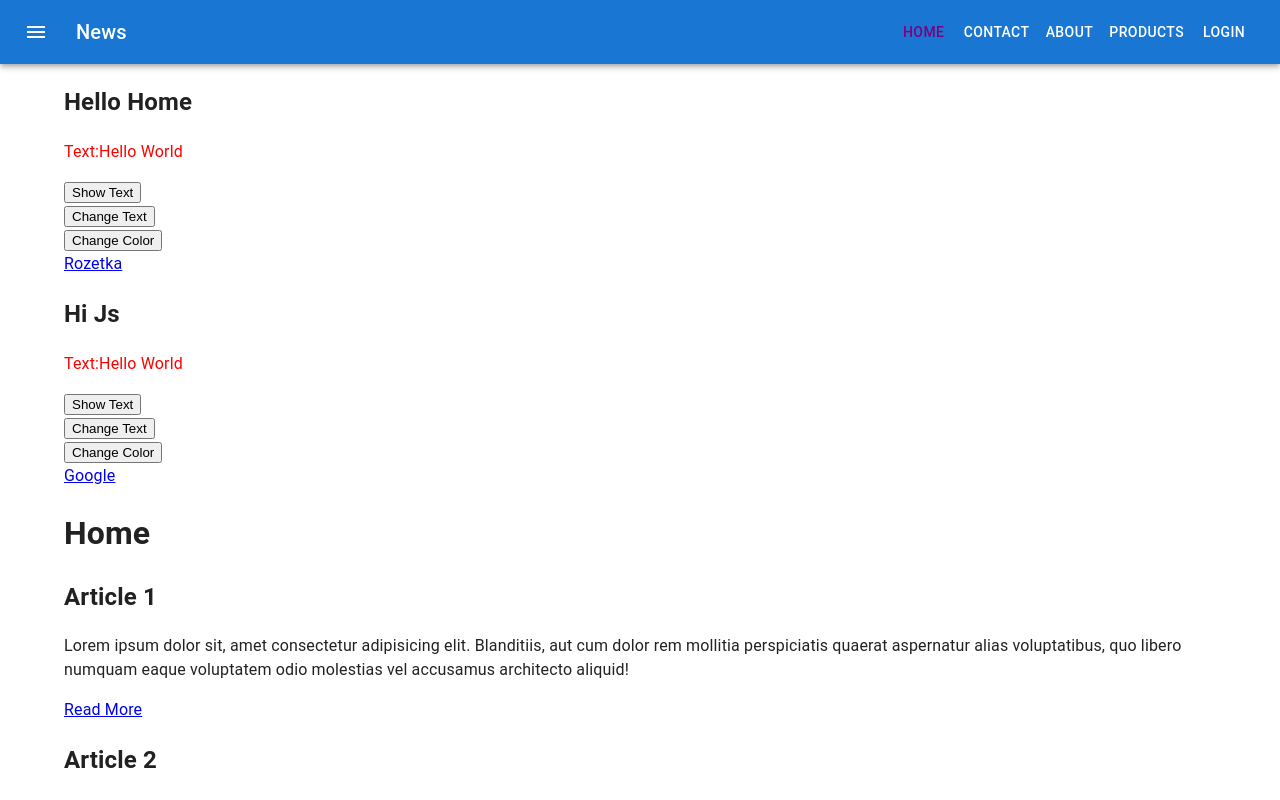
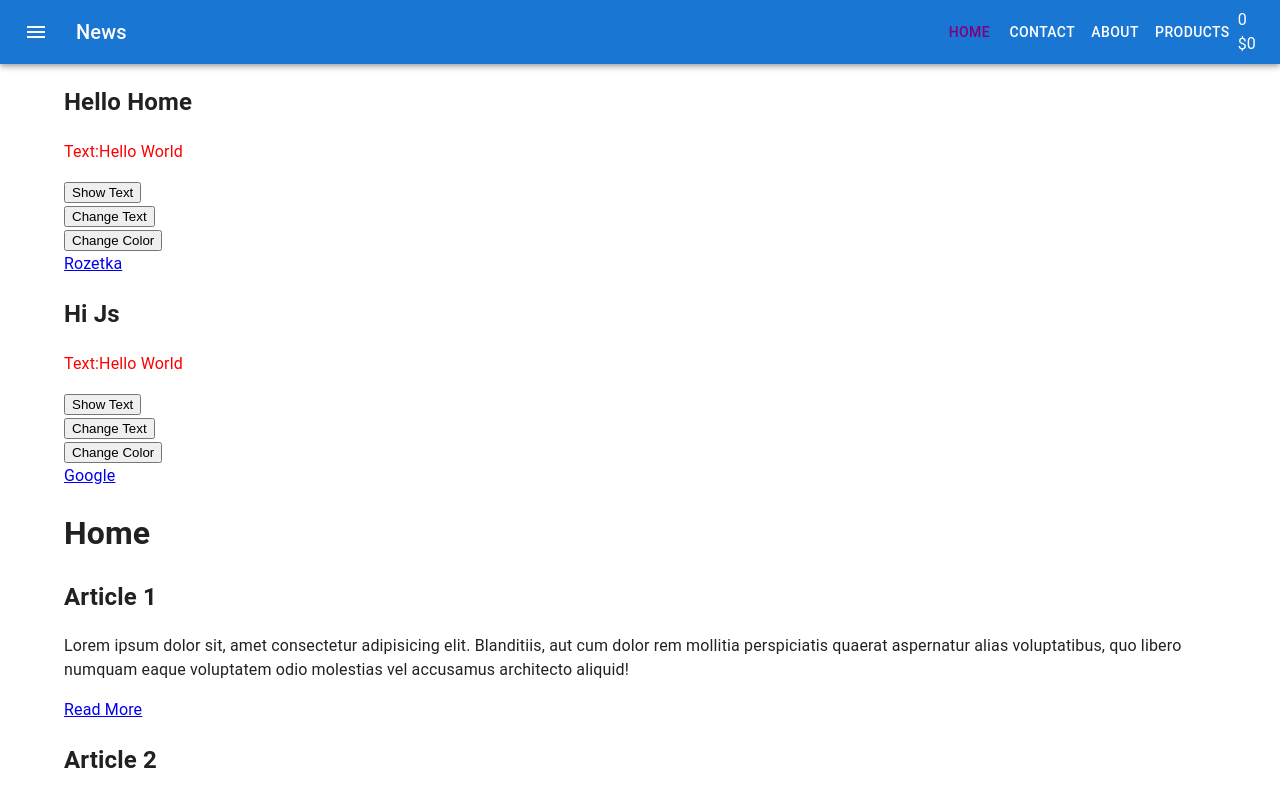
Before and after one commit to WebOleg/react-shop, a React (Create React App) app: page / in a window 1280 px wide. Shown: the top 800 px of the page. Built offline with nearby package versions, Linux system fonts and the light colour scheme.

Commit message:
add Cart

```diff
--- /dev/null
+++ b/src/components/Cart/CartHeader.js
@@ -0,0 +1,12 @@
+import React from 'react'
+
+const CartHeader = () => {
+    return (
+        <div>
+            <div>0</div>
+            <div>$0</div>
+        </div>
+    )
+}
+
+export default CartHeader
--- a/src/components/Menu/Menu.js
+++ b/src/components/Menu/Menu.js
@@ -1,51 +1,15 @@
 import React from 'react'
-import { Button } from '@mui/material'
-import { NavLink } from 'react-router-dom'
+
 import './Menu.scss'
+import MenuItem from './MenuItem'
 
 const menu = () => {
     return (
         <>
-            <Button>
-                <NavLink
-                    to="/"
-                    className={({ isActive }) =>
-                        isActive ? 'menu-item-active' : 'menu-item'
-                    }
-                >
-                    Home
-                </NavLink>
-            </Button>
-            <Button>
-                <NavLink
-                    to="/contact"
-                    className={({ isActive }) =>
-                        isActive ? 'menu-item-active' : 'menu-item'
-                    }
-                >
-                    Contact
-                </NavLink>
-            </Button>
-            <Button>
-                <NavLink
-                    to="/about"
-                    className={({ isActive }) =>
-                        isActive ? 'menu-item-active' : 'menu-item'
-                    }
-                >
-                    About
-                </NavLink>
-            </Button>
-            <Button>
-                <NavLink
-                    to="/products"
-                    className={({ isActive }) =>
-                        isActive ? 'menu-item-active' : 'menu-item'
-                    }
-                >
-                    Products
-                </NavLink>
-            </Button>
+            <MenuItem link="/">Home</MenuItem>
+            <MenuItem link="/contact">Contact</MenuItem>
+            <MenuItem link="/about">About</MenuItem>
+            <MenuItem link="/products">Products</MenuItem>
         </>
     )
 }
--- /dev/null
+++ b/src/components/Menu/MenuItem.js
@@ -0,0 +1,20 @@
+import React from 'react'
+import { Button } from '@mui/material'
+import { NavLink } from 'react-router-dom'
+
+const MenuItem = ({ link, children }) => {
+    return (
+        <Button>
+            <NavLink
+                to={link}
+                className={({ isActive }) =>
+                    isActive ? 'menu-item-active' : 'menu-item'
+                }
+            >
+                {children}
+            </NavLink>
+        </Button>
+    )
+}
+
+export default MenuItem
--- a/src/container/Header/Header.js
+++ b/src/container/Header/Header.js
@@ -8,6 +8,7 @@ import Button from '@mui/material/Button'
 import IconButton from '@mui/material/IconButton'
 import MenuIcon from '@mui/icons-material/Menu'
 import Menu from 'components/Menu/Menu'
+import CartHeader from 'components/Cart/CartHeader'
 
 const Header = () => {
     return (
@@ -26,7 +27,7 @@ const Header = () => {
                     News
                 </Typography>
                 <Menu />
-                <Button color="inherit">Login</Button>
+                <CartHeader />
             </Toolbar>
         </AppBar>
     )
```
